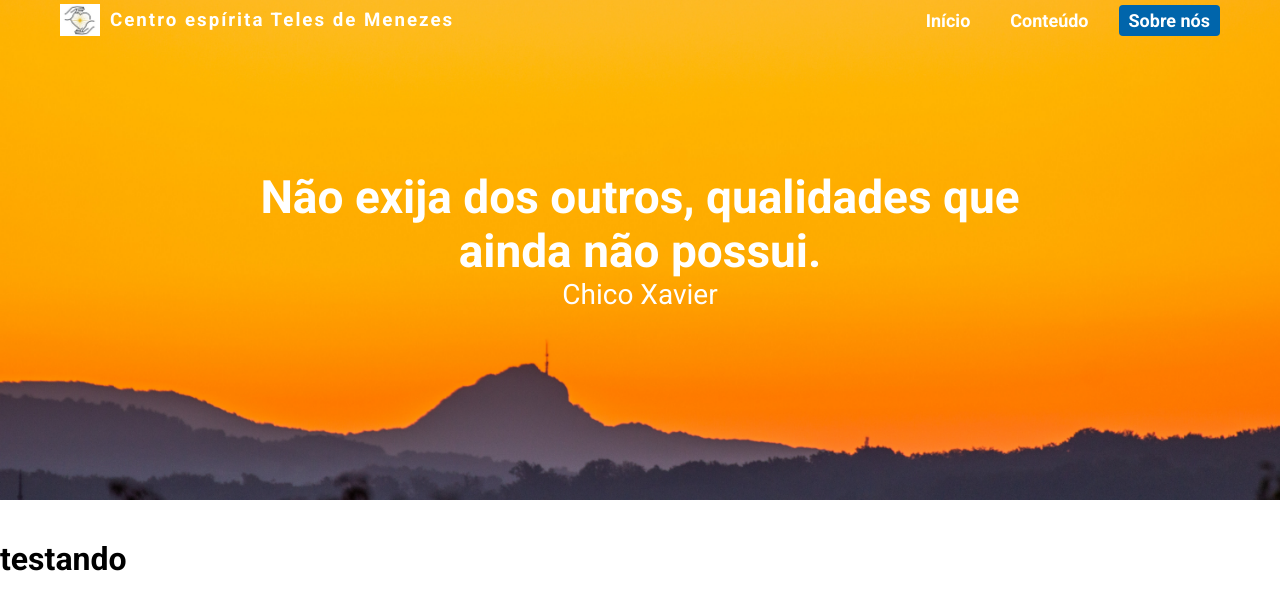
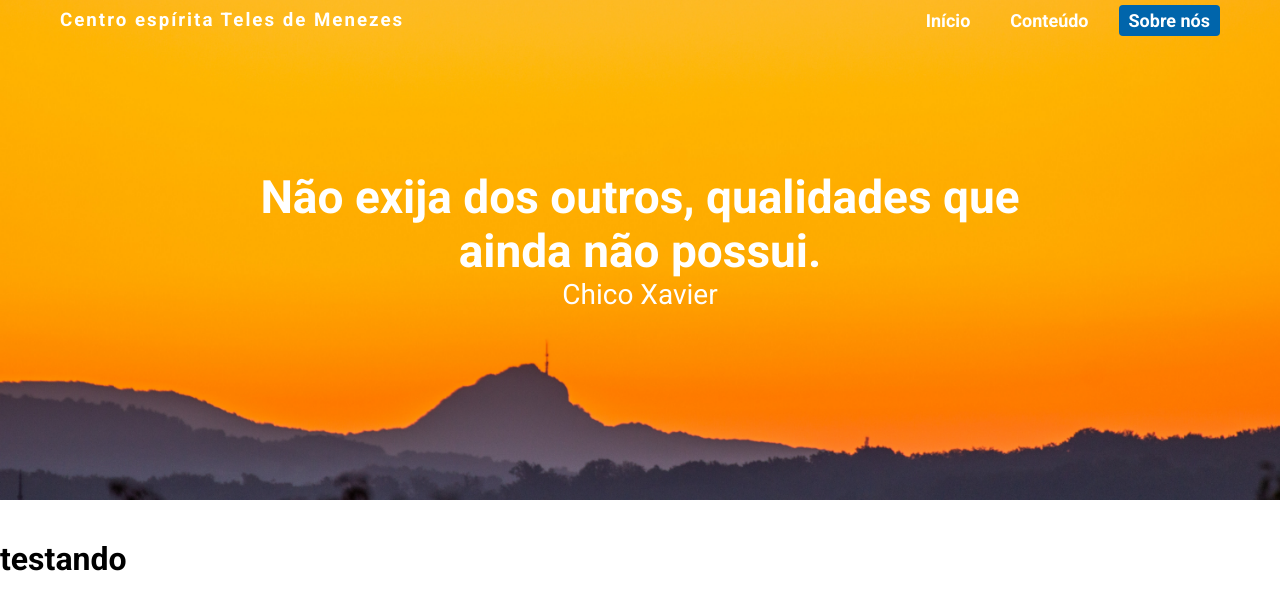
Before and after one commit to Adrianodbs/Centro-espirita-teles-de-menezes, a React (Vite) app: page / in a window 1280 px wide. Shown: the top 610 px of the page. Built offline with nearby package versions, Linux system fonts and the light colour scheme.

Commit message:
alteração no header

```diff
--- a/src/components/Header/index.jsx
+++ b/src/components/Header/index.jsx
@@ -1,4 +1,3 @@
-import Logo from '../../../public/img/logo.jpg'
 import { Link } from 'react-router-dom'
 import styled from 'styled-components'
 
@@ -6,7 +5,6 @@ function Header() {
   return (
     <StyledHeader>
       <StyledLogo>
-        <img src={Logo} alt="Logo" />
         <h3>Centro espírita Teles de Menezes</h3>
       </StyledLogo>
 
@@ -33,6 +31,10 @@ const StyledHeader = styled.header`
 
   @media (max-width: 900px) {
     padding: 0 20px;
+  }
+
+  @media (max-width: 560px) {
+    justify-content: center;
   }
 
   ul {
@@ -70,6 +72,10 @@ const StyledLogo = styled.div`
   display: flex;
   align-items: center;
   gap: 10px;
+
+  @media (max-width: 560px) {
+    display: none;
+  }
   h3 {
     letter-spacing: 2px;
     color: #fff;
```
